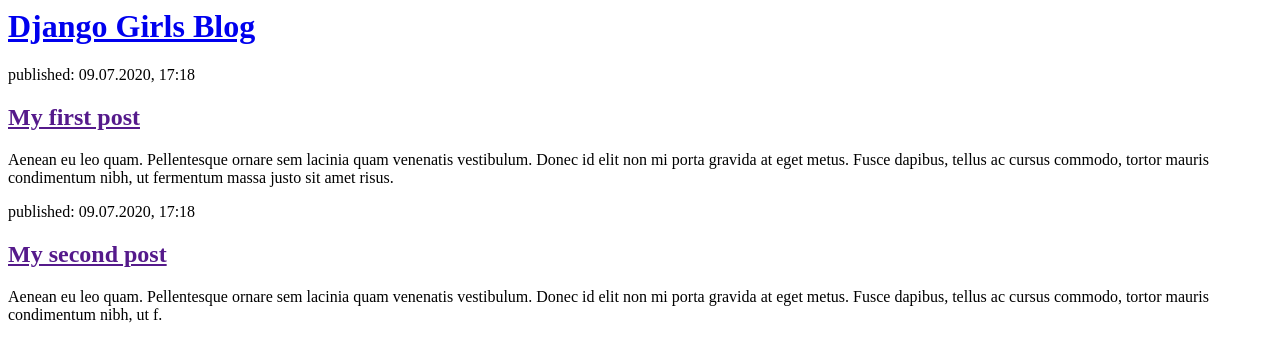
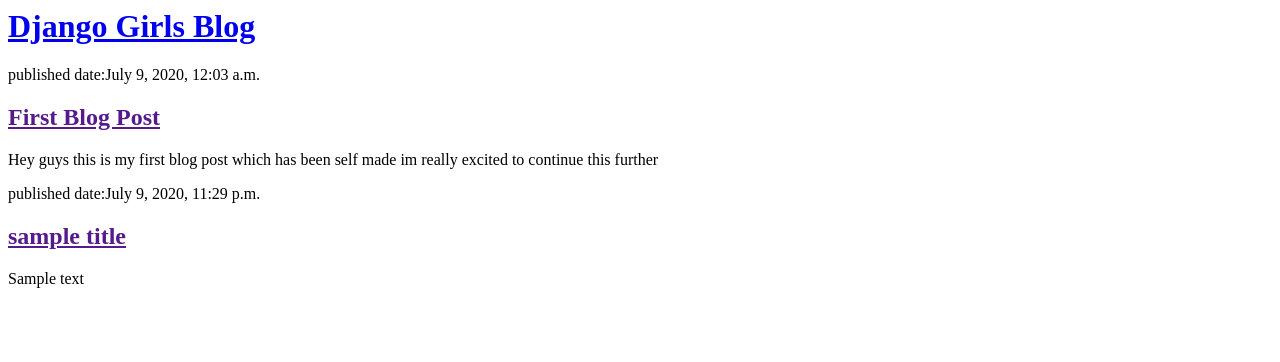
Before and after one commit to Kunind27/my-first-blog, a Django app: page / in a window 1280 px wide. Shown: the top 362 px of the page. Run offline with Django 3.2, Linux system fonts and the light colour scheme; data comes from the database, SQL or seed files in the repository; both versions use the stored data as it was after the commit.

Commit message:
Modified Templates to display posts from Database

```diff
--- a/blog/templates/blog/post_list.html
+++ b/blog/templates/blog/post_list.html
@@ -1,22 +1,19 @@
 <html>
     <head>
-        <title>Django Girls blog</title>
+        <title>Kunind's Blog</title>
     </head>
     <body>
         <div>
             <h1><a href="/">Django Girls Blog</a></h1>
         </div>
 
-        <div>
-            <p>published: 09.07.2020, 17:18</p>
-            <h2><a href="">My first post</a></h2>
-            <p>Aenean eu leo quam. Pellentesque ornare sem lacinia quam venenatis vestibulum. Donec id elit non mi porta gravida at eget metus. Fusce dapibus, tellus ac cursus commodo, tortor mauris condimentum nibh, ut fermentum massa justo sit amet risus.</p>
-        </div>
+        {% for post in posts %}
+             <div>
+                 <p>published date:{{post.published_date}}</p>
+                 <h2><a href="">{{post.title}}</a> </h2>
+                 <p>{{post.text|linebreaksbr}}</p>
+             </div>
+        {% endfor %}
 
-        <div>
-            <p>published: 09.07.2020, 17:18</p>
-            <h2><a href="">My second post</a></h2>
-            <p>Aenean eu leo quam. Pellentesque ornare sem lacinia quam venenatis vestibulum. Donec id elit non mi porta gravida at eget metus. Fusce dapibus, tellus ac cursus commodo, tortor mauris condimentum nibh, ut f.</p>
-        </div>
     </body>
 </html>
--- a/blog/views.py
+++ b/blog/views.py
@@ -1,6 +1,8 @@
 from django.shortcuts import render
-
+from django.utils import timezone
+from .models import Post
 # Create your views here.
 
 def post_list(request):
-    return render(request,'blog/post_list.html', {})
+    posts= Post.objects.filter(published_date__lte=timezone.now()).order_by('published_date')
+    return render(request,'blog/post_list.html', {'posts':posts})
```
Also changed, not shown: db.sqlite3.
